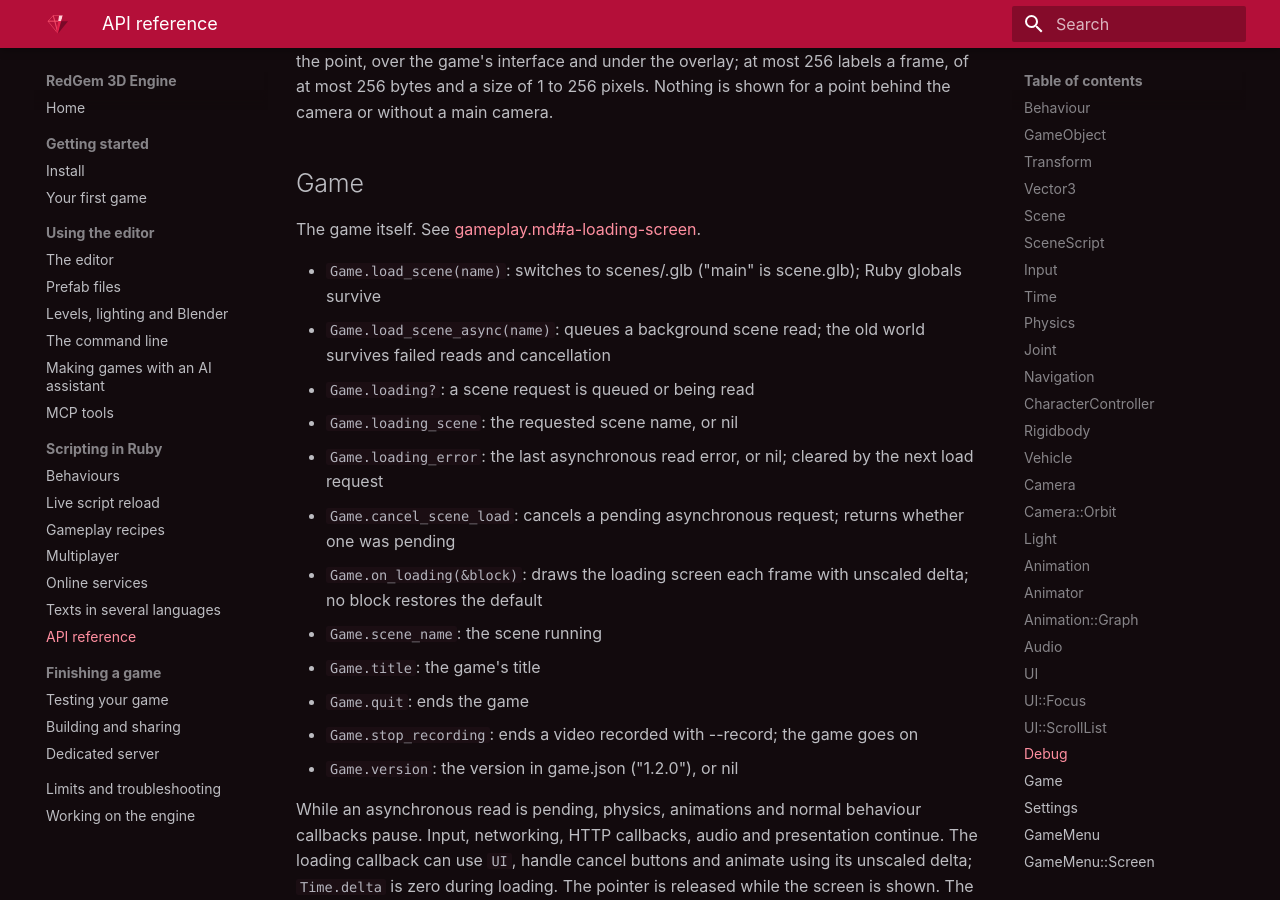
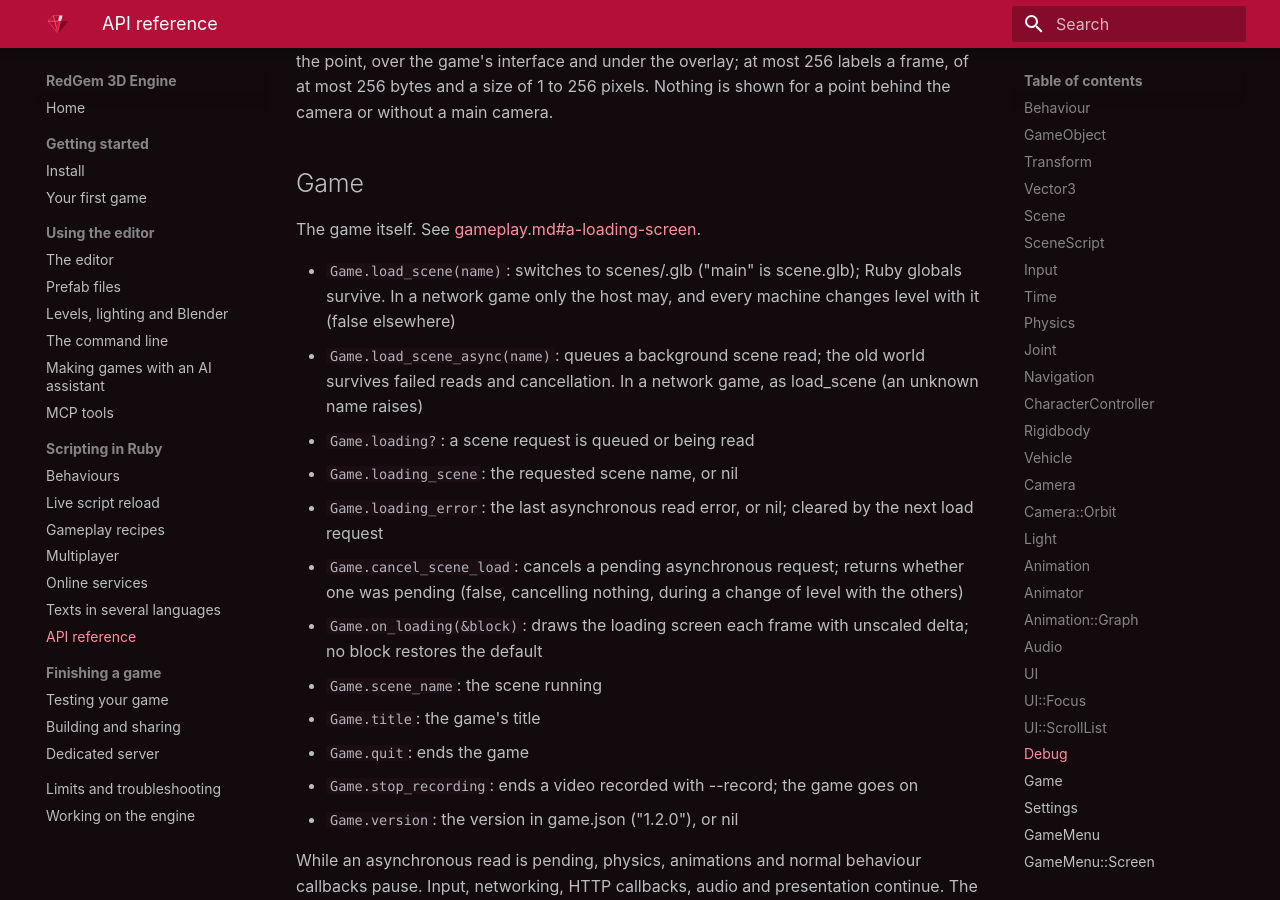
Before and after one commit to carlosdanielpohlod/redgem, an MkDocs documentation site: the page built from docs/scripting/api.md, in a window 1280 px wide and 900 px high, scrolled down 22398 px. Built offline with MkDocs 1.6.1 and Material for MkDocs 9.7.7, drawn with Linux system fonts in a browser that asks for light colours; some of the changed text lies outside the part shown.

```diff
--- a/docs/scripting/api.md
+++ b/docs/scripting/api.md
@@ -534,12 +534,12 @@ Profiling is off by default. The overlay uses the shared game HUD, including edi
 
 The game itself. See [gameplay.md#a-loading-screen](gameplay.md#a-loading-screen).
 
-- `Game.load_scene(name)`: switches to scenes/<name>.glb ("main" is scene.glb); Ruby globals survive
-- `Game.load_scene_async(name)`: queues a background scene read; the old world survives failed reads and cancellation
+- `Game.load_scene(name)`: switches to scenes/<name>.glb ("main" is scene.glb); Ruby globals survive. In a network game only the host may, and every machine changes level with it (false elsewhere)
+- `Game.load_scene_async(name)`: queues a background scene read; the old world survives failed reads and cancellation. In a network game, as load_scene (an unknown name raises)
 - `Game.loading?`: a scene request is queued or being read
 - `Game.loading_scene`: the requested scene name, or nil
 - `Game.loading_error`: the last asynchronous read error, or nil; cleared by the next load request
-- `Game.cancel_scene_load`: cancels a pending asynchronous request; returns whether one was pending
+- `Game.cancel_scene_load`: cancels a pending asynchronous request; returns whether one was pending (false, cancelling nothing, during a change of level with the others)
 - `Game.on_loading(&block)`: draws the loading screen each frame with unscaled delta; no block restores the default
 - `Game.scene_name`: the scene running
 - `Game.title`: the game's title
@@ -750,6 +750,11 @@ Games played together: on a local network, through a relay or on a dedicated ser
 - `Network.authenticate(&block)`: decides who gets in: |peer, auth, decide|
 - `Network.identity(peer)`: who a peer was accepted as
 - `Network.player_name(peer)`: a peer's name
+- `Network.on_level_loading(&block)`: the host started a change of level, on every machine: |name|; lasts across levels, replaced by the next call
+- `Network.on_level_ready(&block)`: every machine has the new level, which starts now: |name|; lasts across levels, replaced by the next call
+- `Network.changing_level?`: the machines are between two levels: loading, or waiting for each other
+- `Network.level_timeout`: seconds the host waits for every machine to have a new level (30); later ones are let go
+- `Network.level_timeout = seconds`: sets it
 - `Network.spawn(template, owner: Network.id, position:, rotation:)`: spawns a copy on every machine
 - `Network.allow_spawn(*templates)`: lets guests spawn those templates
 
```
